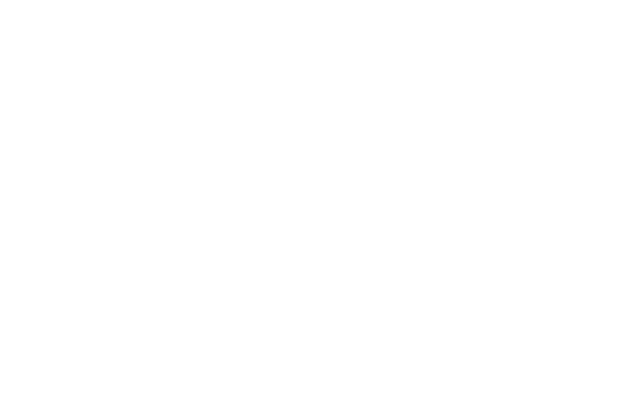
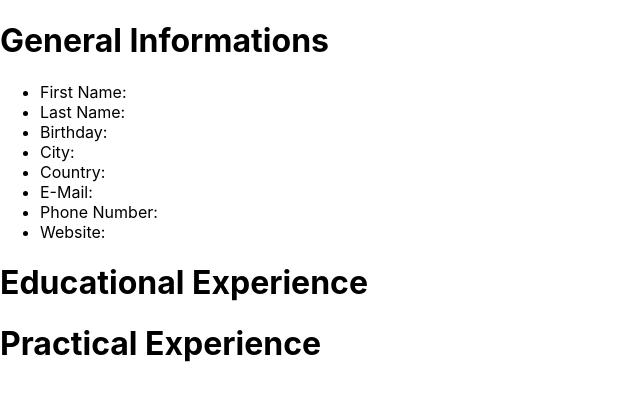
Before and after one commit to Stonehagen/odin-cv-project, a React (Create React App) app: page / in a window 1280 px wide. Shown: the top 400 px of the page, without its empty margins (0-640 px from the left). Built offline with nearby package versions, Linux system fonts and the light colour scheme.

Commit message:
setup first 3 components

```diff
--- a/src/App.js
+++ b/src/App.js
@@ -1,10 +1,35 @@
-import './App.css';
+import React, { Component } from 'react';
+import Educational from './components/Educational';
+import Information from './components/Information';
+import Practical from './components/Practical';
 
-function App() {
-  return (
-    <div className="App">
-    </div>
-  );
+class App extends Component {
+  constructor(props) {
+    super(props);
+
+    this.state = {
+      info: {
+        firstName: { data: '', name: 'First Name'},
+        lastName: { data: '', name: 'Last Name'},
+        birthday: { data: '', name: 'Birthday'},
+        city: { data: '', name: 'City'},
+        Country: { data: '', name: 'Country'},
+        email: { data: '', name: 'E-Mail'},
+        phone: { data: '', name: 'Phone Number'},
+        website: { data: '', name: 'Website'},
+      },
+    };
+  }
+
+  render() {
+    return (
+      <div>
+        <Information info={this.state.info}/>
+        <Educational />
+        <Practical />
+      </div>
+    );
+  }
 }
 
 export default App;
--- /dev/null
+++ b/src/components/Educational.js
@@ -0,0 +1,21 @@
+import React, { Component } from 'react';
+
+class Educational extends Component {
+  constructor(props) {
+    super(props);
+
+    this.state = {
+      edExp: [],
+    };
+  }
+
+  render() {
+    return (
+      <div>
+        <h1>Educational Experience</h1>
+      </div>
+    );
+  }
+}
+
+export default Educational;
--- /dev/null
+++ b/src/components/Information.js
@@ -0,0 +1,22 @@
+import React, { Component } from 'react';
+
+class Information extends Component {
+  render() {
+    const info = this.props.info;
+    const infoKeys = Object.keys(info);
+
+    return (
+      <div>
+        <h1>General Informations</h1>
+        <ul className='info-list'>
+          {infoKeys.map((infoKey, index) => {
+            const liKey = 'li-' + index;
+            return <li key={liKey}>{info[infoKey].name}: </li>
+          })}
+        </ul>
+      </div>
+    );
+  }
+}
+
+export default Information;
--- /dev/null
+++ b/src/components/Practical.js
@@ -0,0 +1,21 @@
+import React, { Component } from 'react';
+
+class Practical extends Component {
+  constructor(props) {
+    super(props);
+
+    this.state = {
+      prExp: [],
+    };
+  }
+
+  render() {
+    return (
+      <div>
+        <h1>Practical Experience</h1>
+      </div>
+    );
+  }
+}
+
+export default Practical;
```
